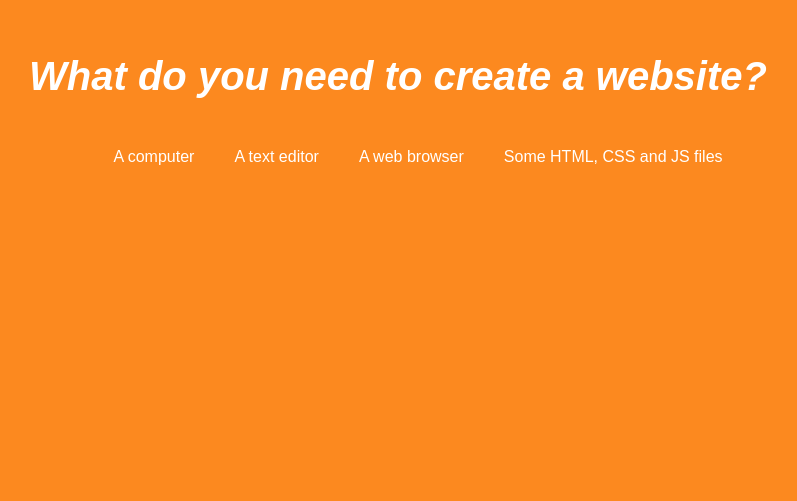
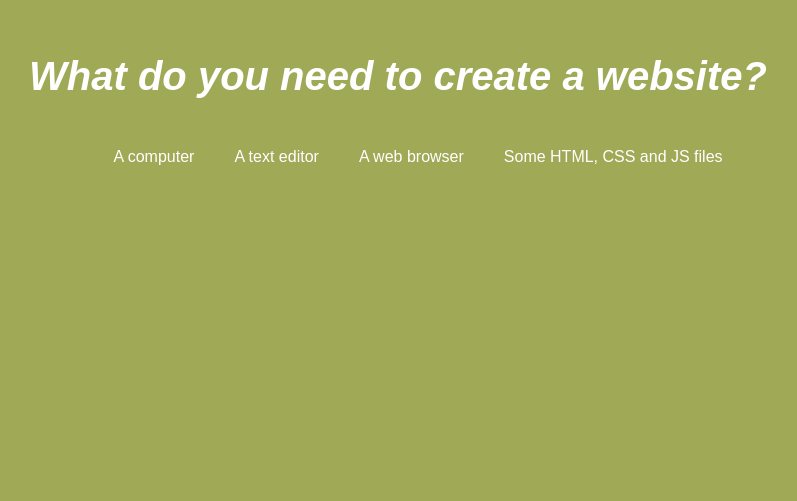
Before and after one commit to Lauren04/dd_cfg_2019, a plain HTML site: page index.html in a window 1280 px wide. Shown: the part 299-800 px from the top of the page, without its empty margins (242-1039 px from the left). Drawn offline with Linux system fonts and the light colour scheme.

Commit message:
Colour edit of banner

```diff
--- a/css/styles.css
+++ b/css/styles.css
@@ -1,6 +1,6 @@
 
 div.contrast {
-  background-color: rgb(252,137,31);
+  background-color: rgb(159,169,86);
   color: rgb(255,255,255);
   display: flex;
   justify-content: center;
```
